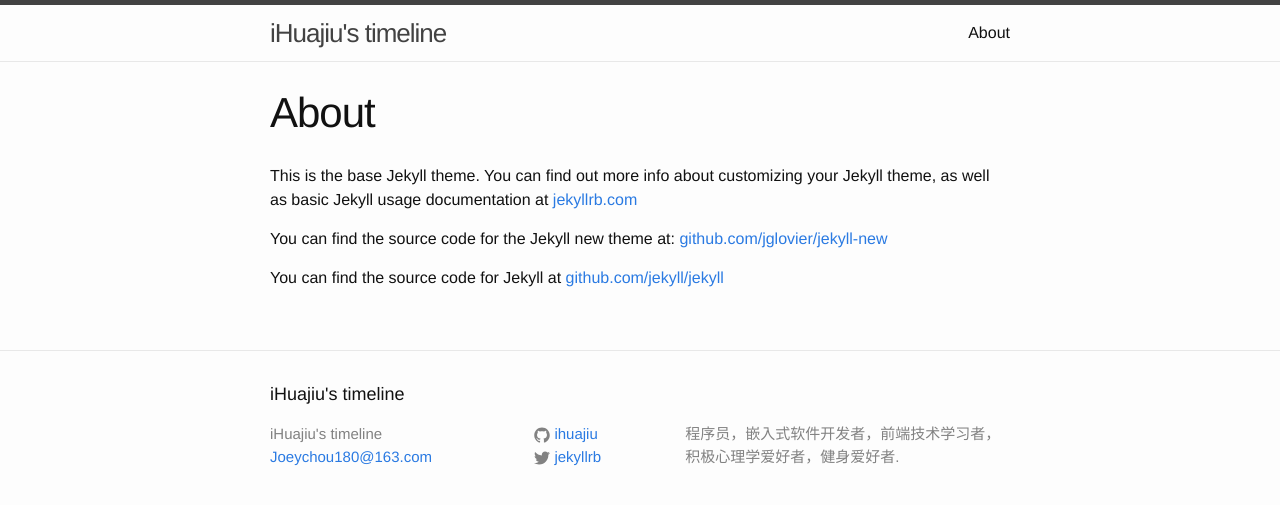
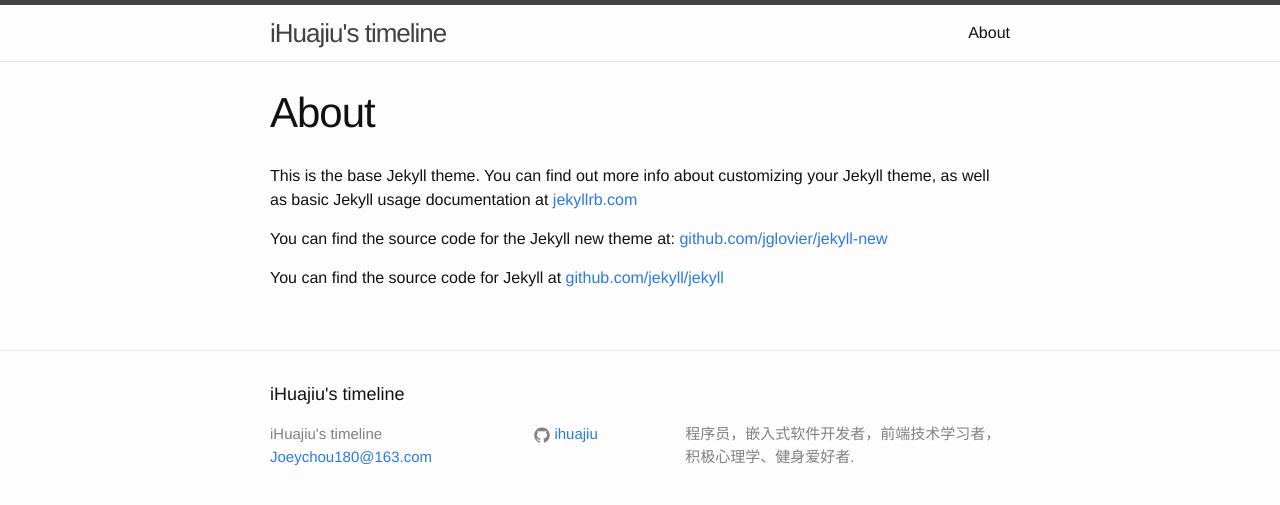
Before and after one commit to ihuajiu/ihuajiu.github.io, a Jekyll site: the page built from about.md, in a window 1280 px wide. Shown: the top 505 px of the page. Built offline with Jekyll 4.4.1, drawn with Linux system fonts in a browser that asks for light colours.

Commit message:
modify site description

```diff
--- a/_config.yml
+++ b/_config.yml
@@ -1,10 +1,9 @@
 # Site settings
 title: iHuajiu's timeline
 email: Joeychou180@163.com
-description: 程序员，嵌入式软件开发者，前端技术学习者，积极心理学爱好者，健身爱好者.
+description: 程序员，嵌入式软件开发者，前端技术学习者，积极心理学、健身爱好者.
 baseurl: "" # the subpath of your site, e.g. /blog/
 url: "ihuajiu.github.io" # the base hostname & protocol for your site
-twitter_username: jekyllrb
 github_username:  ihuajiu
 
 # Build settings
```
